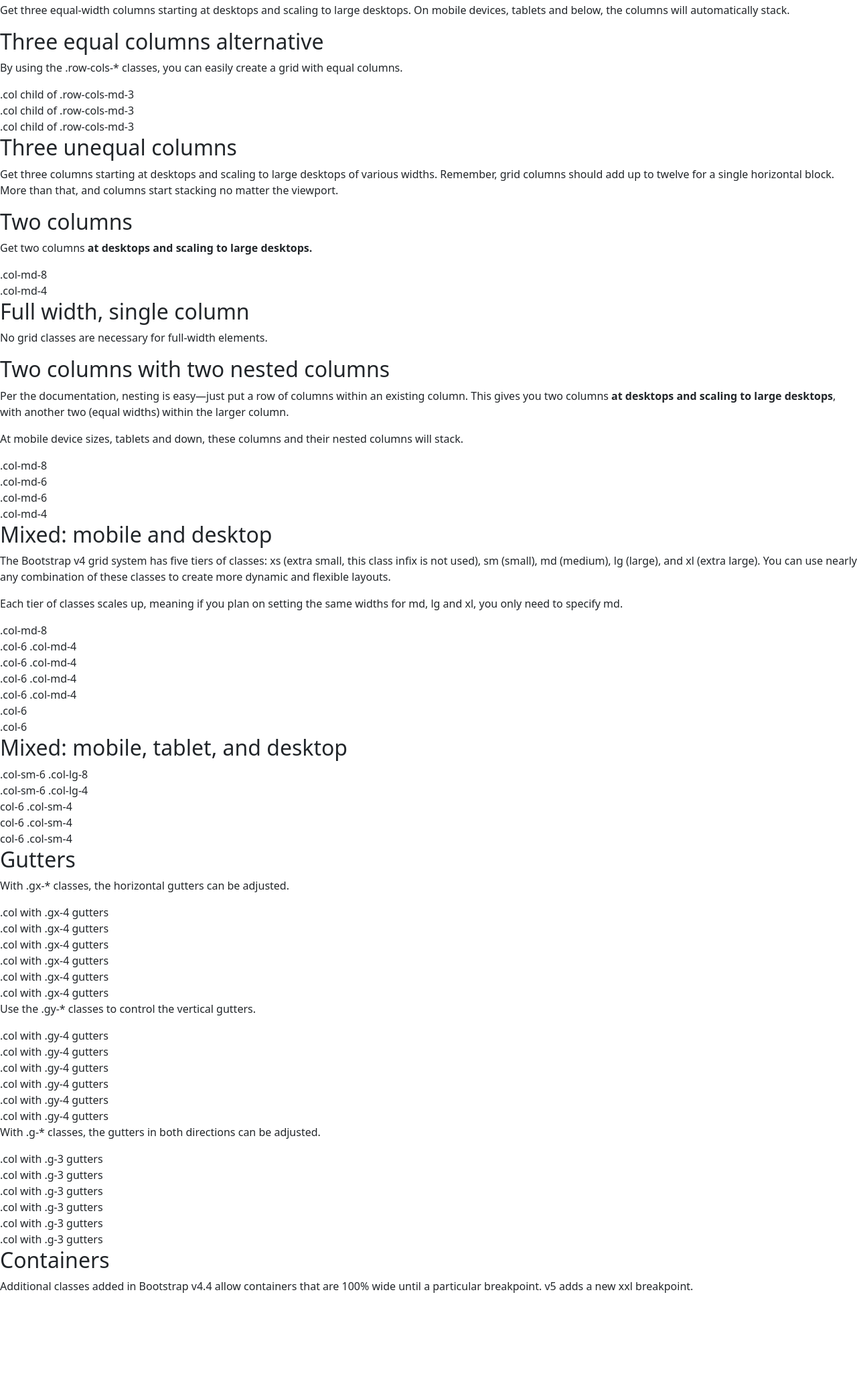
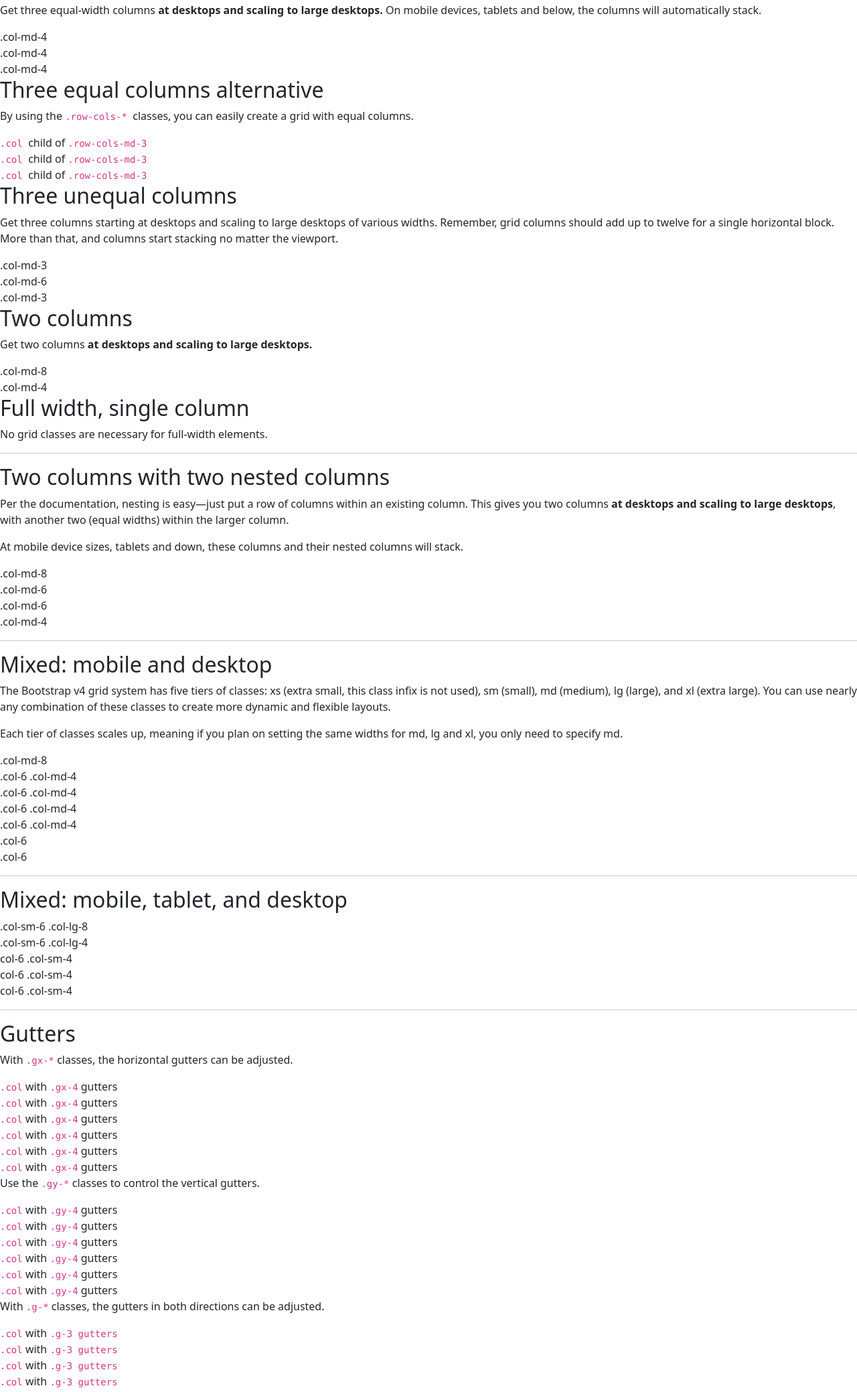
Before and after one commit to psop/fantastic-succotash, a plain HTML site: page index.html in a window 1280 px wide. Shown: the part 722-2800 px from the top of the page at 67% size. Before the commit the page ends 2670 px from the top, so only its background shows below. Drawn offline with nearby package versions, Linux system fonts and the light colour scheme.

Commit message:
correct html structure with original html

```diff
--- a/index.html
+++ b/index.html
@@ -9,15 +9,14 @@
     <title>Document</title>
 </head>
 <body>
+    <main>
         <div class="">
             <h1>Bootstrap grid examples</h1>
-        <div class="">
-            <p>Basic grid layouts to get you familiar with building within the Bootstrap grid system.</p>
-        </div>
-        <p>In these examples the .themed-grid-col class is added to the columns to add some theming. This is not a class that is available in Bootstrap by default.</p>
+            <p class="">Basic grid layouts to get you familiar with building within the Bootstrap grid system.</p>
+            <p>In these examples the <code>.themed-grid-col</code> class is added to the columns to add some theming. This is not a class that is available in Bootstrap by default.</p>
         </div>
         <div class="">
-        <h2>Five grid tiers</h2>
+            <h2 class="">Five grid tiers</h2>
             <p>There are five tiers to the Bootstrap grid system, one for each range of devices we support. Each tier starts at a minimum viewport size and automatically applies to the larger devices unless overridden.</p>
             <div class="">
                 <div class="">.col-4</div>
@@ -51,30 +50,30 @@
             </div>
         </div>
         <div class="">
-        <h2>Three equal columns</h2>
-        <p>Get three equal-width columns starting at desktops and scaling to large desktops. On mobile devices, tablets and below, the columns will automatically stack.</p>
+            <h2 class="">Three equal columns</h2>
+            <p>Get three equal-width columns <strong>at desktops and scaling to large desktops.</strong> On mobile devices, tablets and below, the columns will automatically stack.</p>
             <div class="">
-            <div class=""></div>
-            <div class=""></div>
-            <div class=""></div>
+                <div class="">.col-md-4</div>
+                <div class="">.col-md-4</div>
+                <div class="">.col-md-4</div>
             </div>
         </div>
         <div class="">
-        <h2>Three equal columns alternative</h2>
-        <p>By using the .row-cols-* classes, you can easily create a grid with equal columns.</p>
+            <h2 class="">Three equal columns alternative</h2>
+            <p>By using the <code>.row-cols-* </code> classes, you can easily create a grid with equal columns.</p>
             <div class="">
-            <div class="">.col child of .row-cols-md-3</div>
-            <div class="">.col child of .row-cols-md-3</div>
-            <div class="">.col child of .row-cols-md-3</div>
+                <div class=""><code>.col </code>child of <code>.row-cols-md-3</code></div>
+                <div class=""><code>.col </code>child of <code>.row-cols-md-3</code></div>
+                <div class=""><code>.col </code>child of <code>.row-cols-md-3</code></div>
             </div>
         </div>
         <div class="">
             <h2>Three unequal columns</h2>
             <p>Get three columns starting at desktops and scaling to large desktops of various widths. Remember, grid columns should add up to twelve for a single horizontal block. More than that, and columns start stacking no matter the viewport.</p>
             <div class="">
-            <div class=""></div>
-            <div class=""></div>
-            <div class=""></div>
+                <div class="">.col-md-3</div>
+                <div class="">.col-md-6</div>
+                <div class="">.col-md-3</div>
             </div>
         </div>
         <div class="">
@@ -87,10 +86,11 @@
         </div>
         <div class="">
             <h2>Full width, single column</h2>
-        <p>No grid classes are necessary for full-width elements.</p>
+            <p class="">No grid classes are necessary for full-width elements.</p>
         </div>
+        <hr class="">
         <div class="">
-        <h2>Two columns with two nested columns</h2>
+            <h2 class="">Two columns with two nested columns</h2>
             <p>Per the documentation, nesting is easy—just put a row of columns within an existing column. This gives you two columns <strong>at desktops and scaling to large desktops</strong>, with another two (equal widths) within the larger column.</p>
             <p>At mobile device sizes, tablets and down, these columns and their nested columns will stack.</p>
             <div class="">
@@ -102,8 +102,9 @@
                 <div class="">.col-md-4</div>
             </div>
         </div>
+        <hr class="">
         <div class="">
-        <h2>Mixed: mobile and desktop</h2>
+            <h2 class="">Mixed: mobile and desktop</h2>
             <p>The Bootstrap v4 grid system has five tiers of classes: xs (extra small, this class infix is not used), sm (small), md (medium), lg (large), and xl (extra large). You can use nearly any combination of these classes to create more dynamic and flexible layouts.</p>
             <p>Each tier of classes scales up, meaning if you plan on setting the same widths for md, lg and xl, you only need to specify md.</p>
             <div class="">
@@ -120,8 +121,9 @@
                 <div class="">.col-6</div>
             </div>
         </div>
+        <hr class="">
         <div class="">
-        <h2>Mixed: mobile, tablet, and desktop</h2>
+            <h2 class="">Mixed: mobile, tablet, and desktop</h2>
             <div class="">
                 <div class="">.col-sm-6 .col-lg-8</div>
                 <div class="">.col-sm-6 .col-lg-4</div>
@@ -132,49 +134,49 @@
                 <div class="">col-6 .col-sm-4</div>
             </div>
         </div>
+        <hr class="">
         <div class="">
-        <h2>Gutters</h2>
-        <p>With .gx-* classes, the horizontal gutters can be adjusted.</p>
+            <h2 class="">Gutters</h2>
+            <p>With <code>.gx-*</code> classes, the horizontal gutters can be adjusted.</p>
             <div class="">
-            <div class="">.col with .gx-4 gutters</div>
-            <div class="">.col with .gx-4 gutters</div>
-            <div class="">.col with .gx-4 gutters</div>
-            <div class="">.col with .gx-4 gutters</div>
-            <div class="">.col with .gx-4 gutters</div>
-            <div class="">.col with .gx-4 gutters</div>
+                <div class=""><code>.col</code> with <code>.gx-4</code> gutters</div>
+                <div class=""><code>.col</code> with <code>.gx-4</code> gutters</div>
+                <div class=""><code>.col</code> with <code>.gx-4</code> gutters</div>
+                <div class=""><code>.col</code> with <code>.gx-4</code> gutters</div>
+                <div class=""><code>.col</code> with <code>.gx-4</code> gutters</div>
+                <div class=""><code>.col</code> with <code>.gx-4</code> gutters</div>
             </div>
-        <p>Use the .gy-* classes to control the vertical gutters.</p>
+            <p>Use the <code>.gy-*</code> classes to control the vertical gutters.</p>
             <div class="">
-            <div class="">.col with .gy-4 gutters</div>
-            <div class="">.col with .gy-4 gutters</div>
-            <div class="">.col with .gy-4 gutters</div>
+                <div class=""><code>.col</code> with <code>.gy-4</code> gutters</div>
+                <div class=""><code>.col</code> with <code>.gy-4</code> gutters</div>
+                <div class=""><code>.col</code> with <code>.gy-4</code> gutters</div>
+                <div class=""><code>.col</code> with <code>.gy-4</code> gutters</div>
+                <div class=""><code>.col</code> with <code>.gy-4</code> gutters</div>
+                <div class=""><code>.col</code> with <code>.gy-4</code> gutters</div>
             </div>
+            <p>With <code>.g-*</code> classes, the gutters in both directions can be adjusted.</p>
             <div class="">
-            <div class="">.col with .gy-4 gutters</div>
-            <div class="">.col with .gy-4 gutters</div>
-            <div class="">.col with .gy-4 gutters</div>
-        </div>
-        <p>With .g-* classes, the gutters in both directions can be adjusted.</p>
-        <div class="">
-            <div class="">.col with .g-3 gutters</div>
-            <div class="">.col with .g-3 gutters</div>
-            <div class="">.col with .g-3 gutters</div>
-        </div>
-        <div class="">
-            <div class="">.col with .g-3 gutters</div>
-            <div class="">.col with .g-3 gutters</div>
-            <div class="">.col with .g-3 gutters</div>
+                <div class=""><code>.col</code> with <code>.g-3 gutters</code></div>
+                <div class=""><code>.col</code> with <code>.g-3 gutters</code></div>
+                <div class=""><code>.col</code> with <code>.g-3 gutters</code></div>
+                <div class=""><code>.col</code> with <code>.g-3 gutters</code></div>
+                <div class=""><code>.col</code> with <code>.g-3 gutters</code></div>
+                <div class=""><code>.col</code> with <code>.g-3 gutters</code></div>
             </div>
         </div>
         <div class="">
-        <h2>Containers</h2>
-        <p>Additional classes added in Bootstrap v4.4 allow containers that are 100% wide until a particular breakpoint. v5 adds a new xxl breakpoint.</p>
+            <hr class="">
+            <h2 class="">Containers</h2>
+            <p>Additional classes added in Bootstrap v4.4 allow containers that are 100% wide until a particular breakpoint. v5 adds a new <code>xxl</code> breakpoint.</p>
         </div>
-    <div class=""></div>
-    <div class=""></div>
-    <div class=""></div>
-    <div class=""></div>
-    <div class=""></div>
-    <div class=""></div>
-</body>
+        <div class="">.container</div>
+        <div class="">.container-sm</div>
+        <div class="">.container-md</div>
+        <div class="">.container-lg</div>
+        <div class="">.container-xl</div>
+        <div class="">.container-xxl</div>
+        <div class="">.container-fluid</div>
+    </main>
+
 </html>
```
Lines whose indentation alone changed are shown as unchanged.
